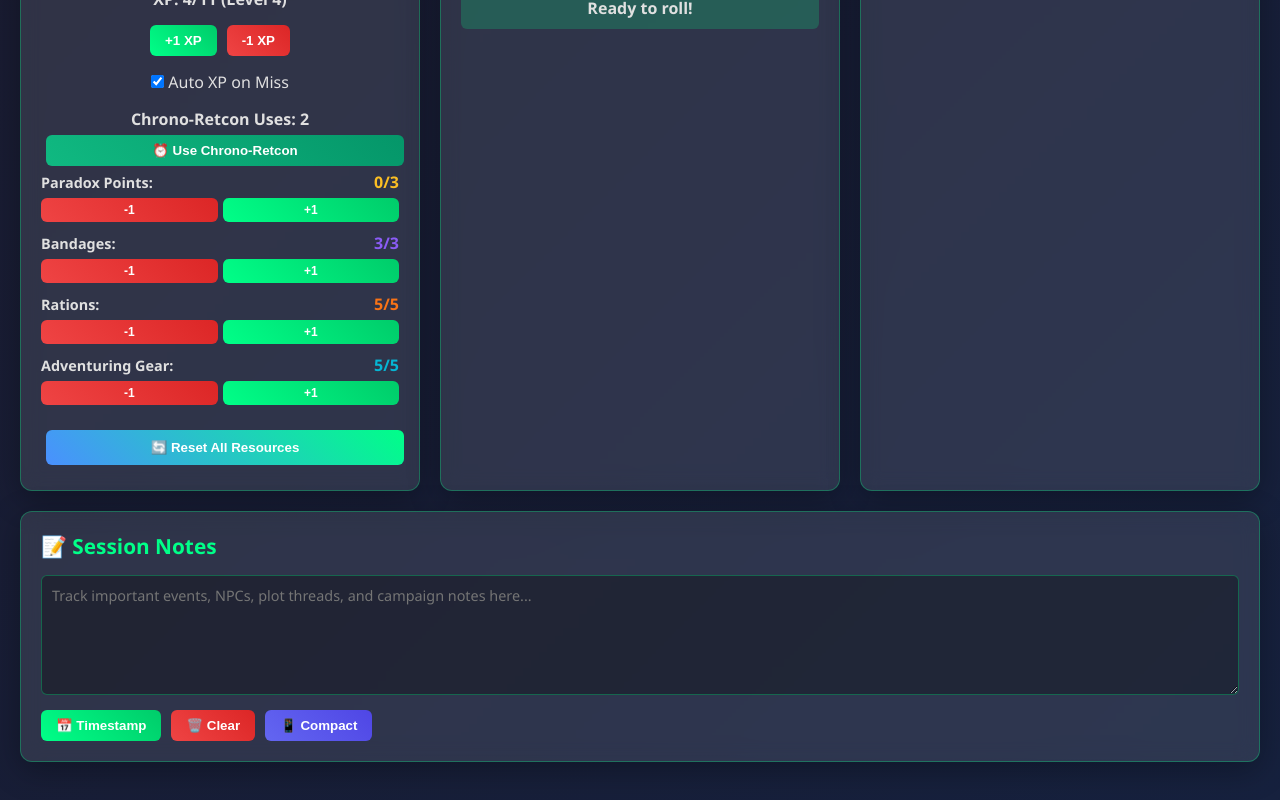
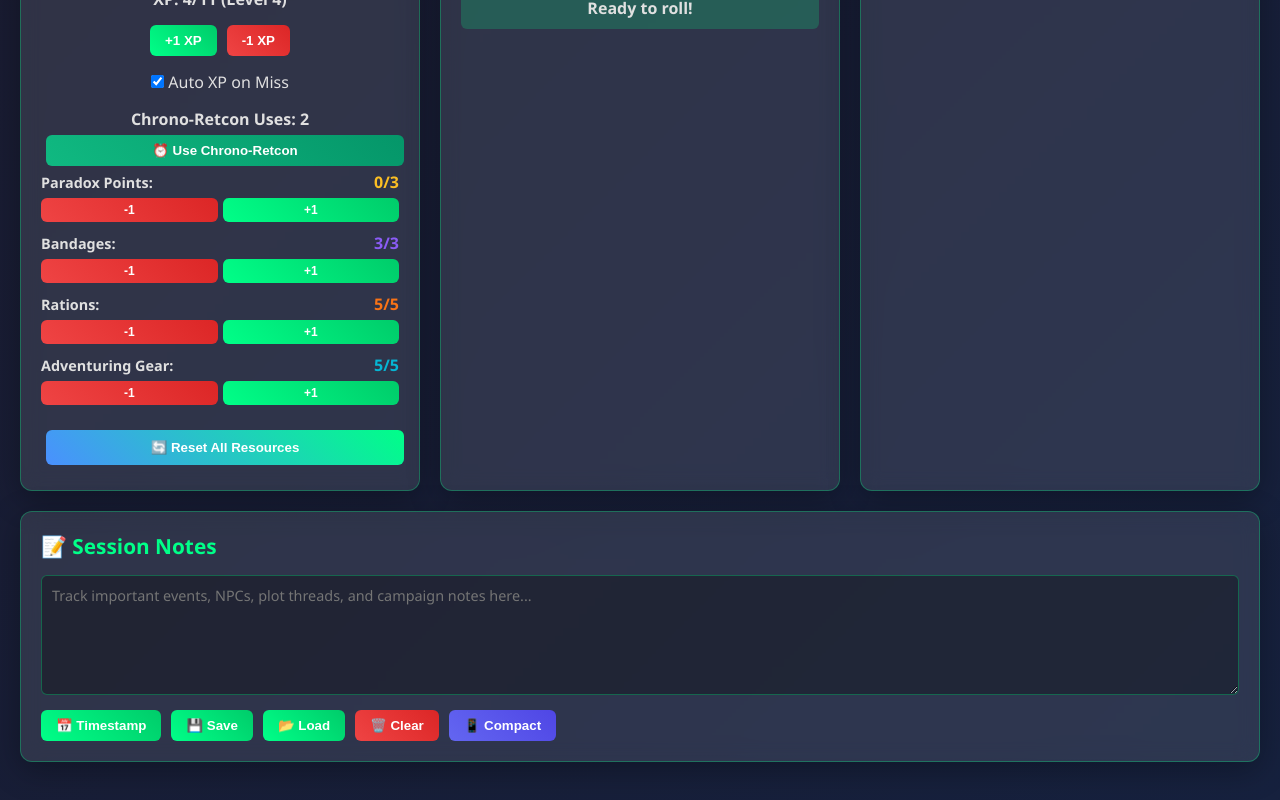
Before and after one commit to thwoom/zimbo-tauri-character-sheet, a React (Vite) app: page / in a window 1280 px wide. Shown: the part 624-1424 px from the top of the page. Built offline with nearby package versions, Linux system fonts and the light colour scheme.

Commit message:
feat: add file persistence and os info commands

```diff
--- a/src/App.jsx
+++ b/src/App.jsx
@@ -13,6 +13,7 @@ import { panelStyle, buttonStyle } from './components/styles.js';
 import useModal from './hooks/useModal';
 import { statusEffectTypes, debilityTypes } from './state/character';
 import { useCharacter } from './state/CharacterContext.jsx';
+import { invoke } from '@tauri-apps/api/core';
 
 function App() {
   const { character, setCharacter } = useCharacter();
@@ -51,6 +52,11 @@ function App() {
       setLevelUpState((prev) => ({ ...prev, newLevel: character.level + 1 }));
     }
   }, [character.xp, character.xpNeeded, character.level, showLevelUpModal]);
+
+  // Log operating system information
+  useEffect(() => {
+    invoke('get_os').then((info) => console.log('Running on', info));
+  }, []);
 
   // Utility Functions
   const rollDie = (sides) => Math.floor(Math.random() * sides) + 1;
--- a/src/components/SessionNotes.jsx
+++ b/src/components/SessionNotes.jsx
@@ -1,3 +1,4 @@
+import { invoke } from '@tauri-apps/api/core';
 import styles from './SessionNotes.module.css';
 
 const SessionNotes = ({ sessionNotes, setSessionNotes, compactMode, setCompactMode }) => {
@@ -21,6 +22,28 @@ const SessionNotes = ({ sessionNotes, setSessionNotes, compactMode, setCompactMo
           📅 Timestamp
         </button>
         <button
+          className={styles.button}
+          onClick={async () => {
+            await invoke('write_file', {
+              path: 'session_notes.txt',
+              contents: sessionNotes,
+            });
+          }}
+        >
+          💾 Save
+        </button>
+        <button
+          className={styles.button}
+          onClick={async () => {
+            const contents = await invoke('read_file', {
+              path: 'session_notes.txt',
+            }).catch(() => '');
+            setSessionNotes(contents);
+          }}
+        >
+          📂 Load
+        </button>
+        <button
           className={`${styles.button} ${styles.danger}`}
           onClick={() => {
             if (confirm('Clear all notes?')) {
```
Also changed, not shown: 1 other file (tests, documents, lock files or other folders). Lines whose indentation alone changed are shown as unchanged.
